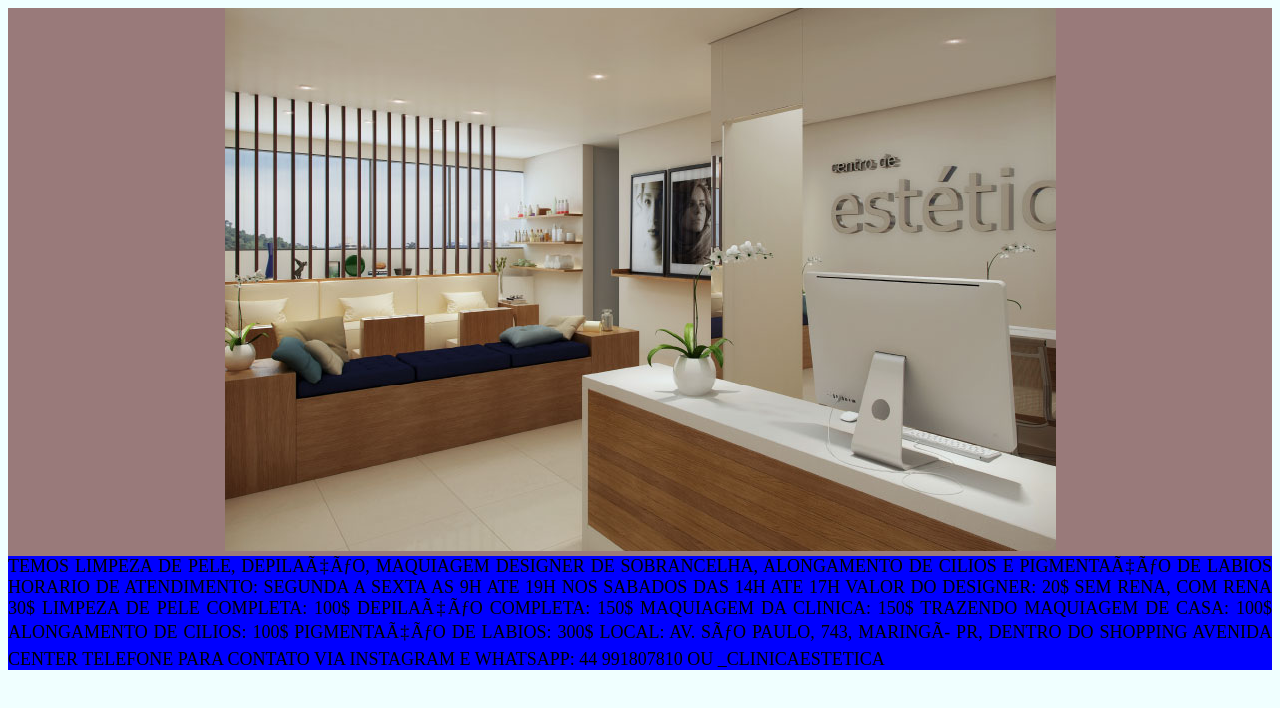
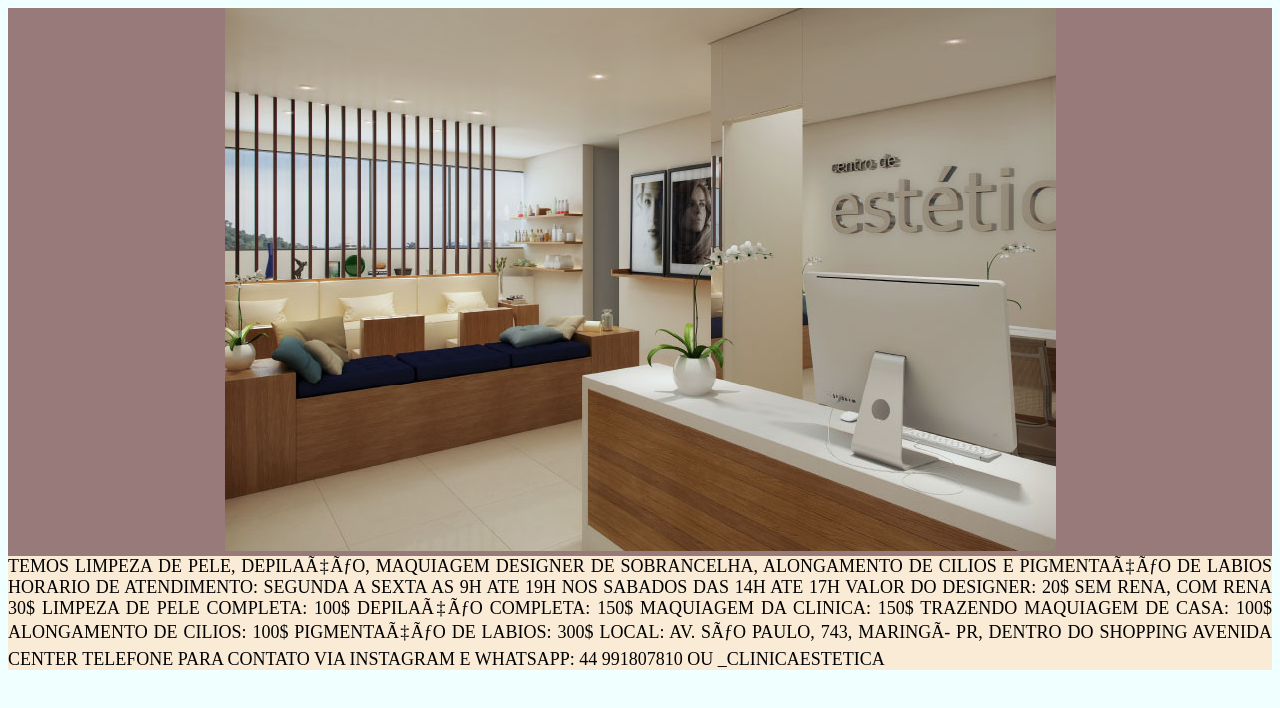
Before and after one commit to raquelmaria15/paginahtml, a plain HTML site: page index.html in a window 1280 px wide. Drawn offline with Linux system fonts and the light colour scheme; a script that the page names is missing.

Commit message:
hdhjdncn

```diff
--- a/style.css
+++ b/style.css
@@ -4,4 +4,4 @@ h3 {text-align:justify; color: black}
 b{color:bisque; font-size: 18px;}
 i {color:black;font-size:18px;}
 header,footer{background-color: rgb(153, 122, 122); text-align:center;font-size:20px;}
-main {background-color: blue;}
+main {background-color:antiquewhite;}
```
